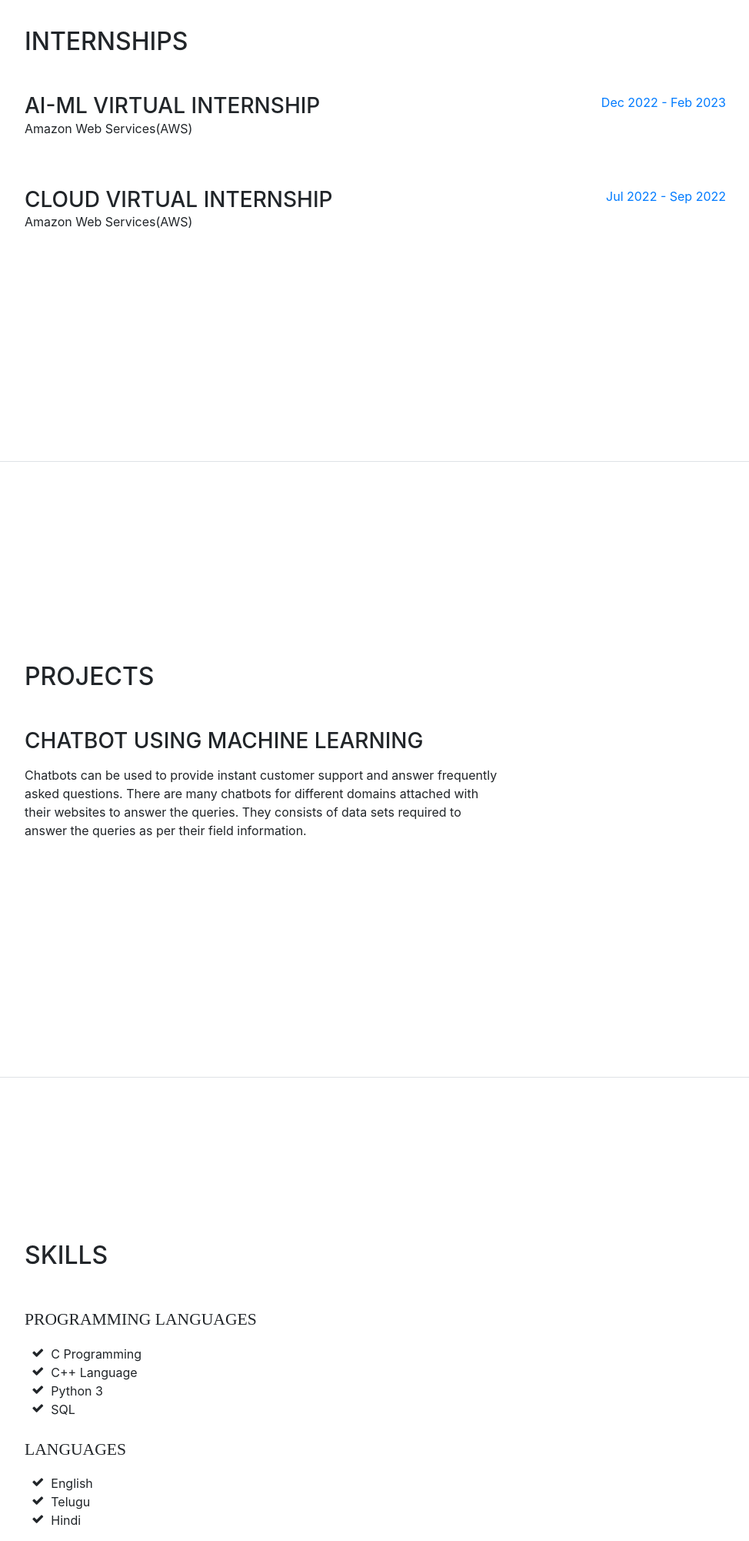
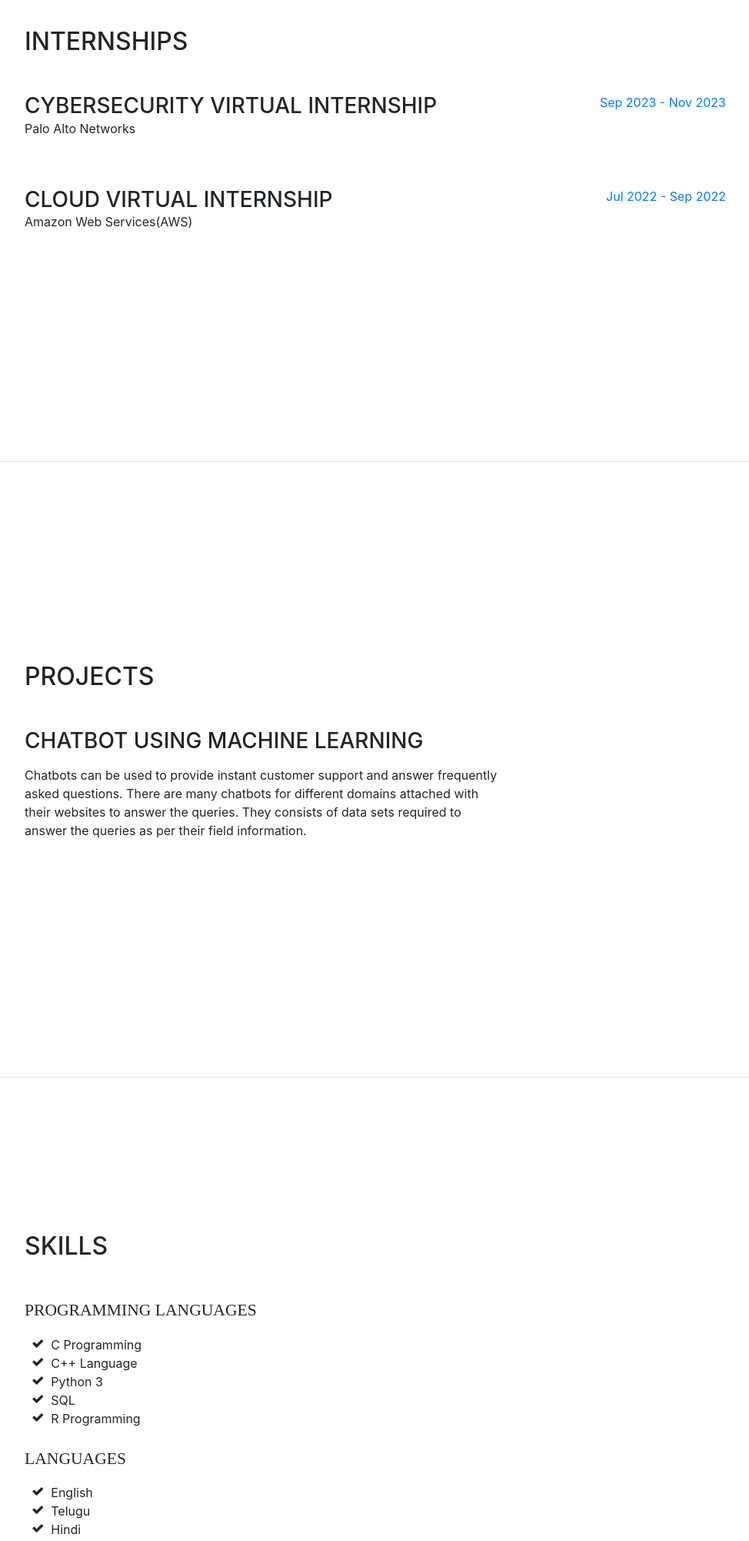
Before and after one commit to 20311a05e4/resume, a website with bundled scripts: page index.html in a window 1280 px wide. Shown: the part 1800-3802 px from the top of the page at 77% size, without its empty margins (288-1262 px from the left). Built offline with nearby package versions, Linux system fonts and the light colour scheme; a web font is replaced by a local one.

Commit message:
Update index.html

```diff
--- a/index.html
+++ b/index.html
@@ -149,11 +149,11 @@
 
           <div class="resume-item d-flex flex-column flex-md-row mb-5">
             <div class="resume-content mr-auto">
-              <h3 class="mb-0">AI-ML Virtual Internship</h3>
-              <p>Amazon Web Services(AWS)</p>
+              <h3 class="mb-0">Cybersecurity Virtual Internship</h3>
+              <p>Palo Alto Networks</p>
             </div>
             <div class="resume-date text-md-right">
-              <span class="text-primary">Dec 2022 - Feb 2023</span>
+              <span class="text-primary">Sep 2023 - Nov 2023</span>
             </div>
           </div>
 
@@ -207,6 +207,9 @@
           <li>
             <i class="fa-li fa fa-check"></i>
             SQL</li>
+          <li>
+            <i class="fa-li fa fa-check"></i>
+            R Programming</li>
         </ul><br>
           <div class="subheading mb-3">Languages</div>
           <ul class="fa-ul mb-0">
@@ -253,8 +256,8 @@
           </div>
           <div class="resume-item d-flex flex-column flex-md-row mb-5">
             <div class="resume-content mr-auto">
-              <h3 class="mb-0">Machine Learning with Python</h3>
-              <p>Coursera</p>
+              <h3 class="mb-0">Machine Learning with Python: Foundations</h3>
+              <p>LinkedIn</p>
             </div>
           </div>
         </div>
```
